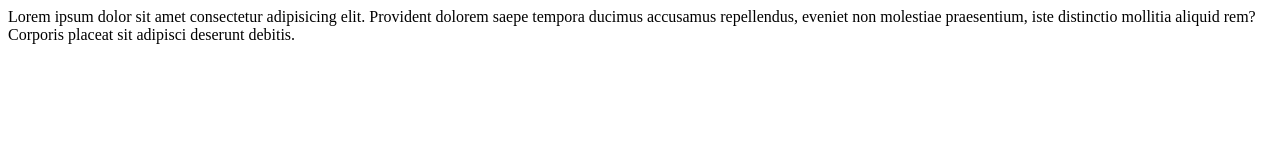
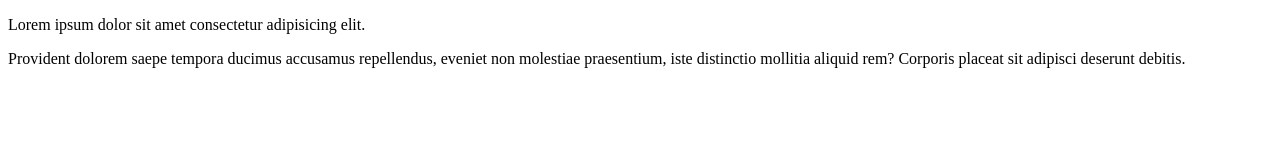
Before and after one commit to mak7iliano/beetroot2020, a plain HTML site: page index.html in a window 1280 px wide. Drawn offline with Linux system fonts and the light colour scheme.

Commit message:
Update index.html

```diff
--- a/index.html
+++ b/index.html
@@ -8,7 +8,8 @@
 </head>
 
 <body>
-    Lorem ipsum dolor sit amet consectetur adipisicing elit. Provident dolorem saepe tempora ducimus accusamus
+    <p>Lorem ipsum dolor sit amet consectetur adipisicing elit.</p>
+    Provident dolorem saepe tempora ducimus accusamus
     repellendus, eveniet non molestiae praesentium, iste distinctio mollitia aliquid rem? Corporis placeat sit adipisci
     deserunt debitis.
 </body>
```
